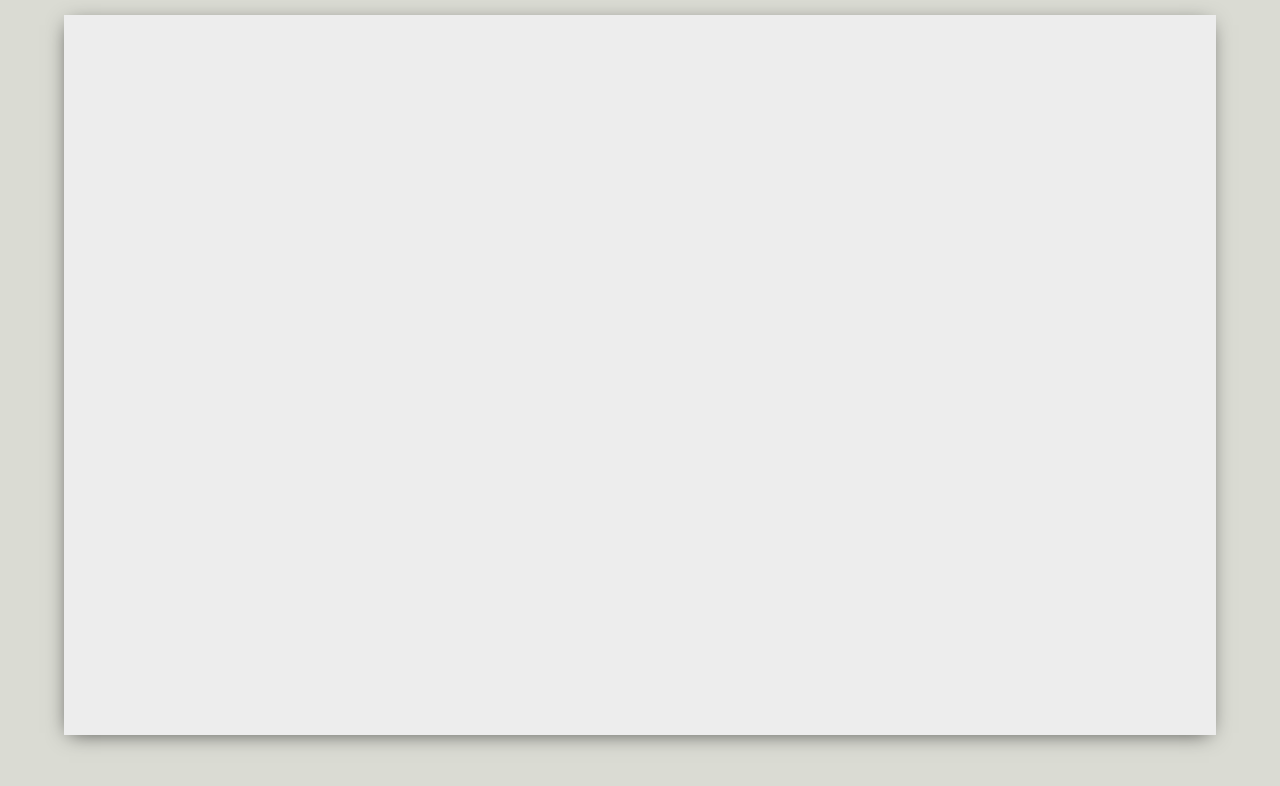
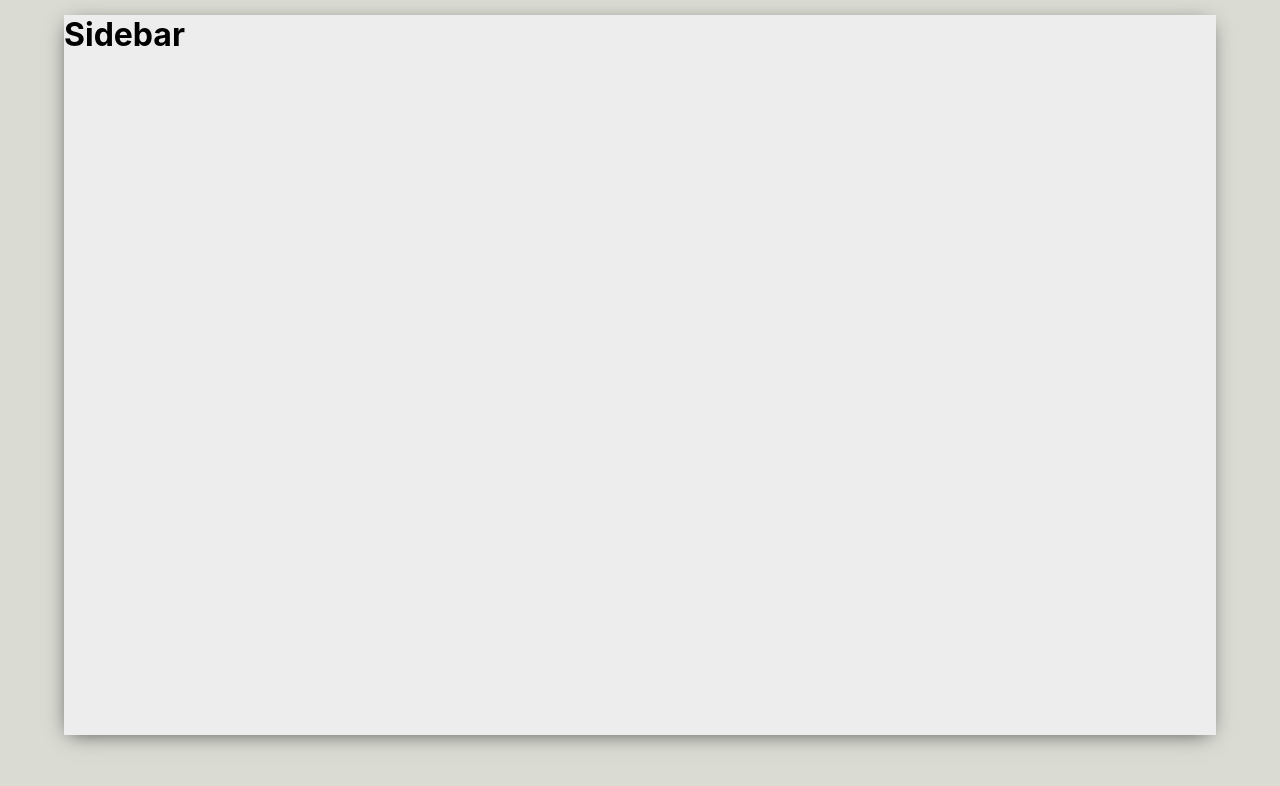
Before and after one commit to Ibtid/whatsapp-clone, a React (Create React App) app: page / in a window 1280 px wide. Shown: the top 786 px of the page. Built offline with nearby package versions, Linux system fonts and the light colour scheme.

Commit message:
Sidebar shown

```diff
--- a/src/App.js
+++ b/src/App.js
@@ -1,12 +1,13 @@
 import React from 'react';
 import './App.css';
+import Sidebar from './Sidebar';
 
 function App() {
   return (
     //BEM naming convention
     <div className="app">
       <div className="app__body">
-        {/*Sidebar*/}
+        <Sidebar/>
         {/*Chat*/}
       </div>
     </div>
--- a/src/Sidebar.js
+++ b/src/Sidebar.js
@@ -1,9 +1,10 @@
 import React from 'react'
+import "./Sidebar.css"
 
 const Sidebar = () => {
     return (
-        <div>
-
+        <div className="sidebar">
+            <h1>Sidebar</h1>
         </div>
     )
 }
```
